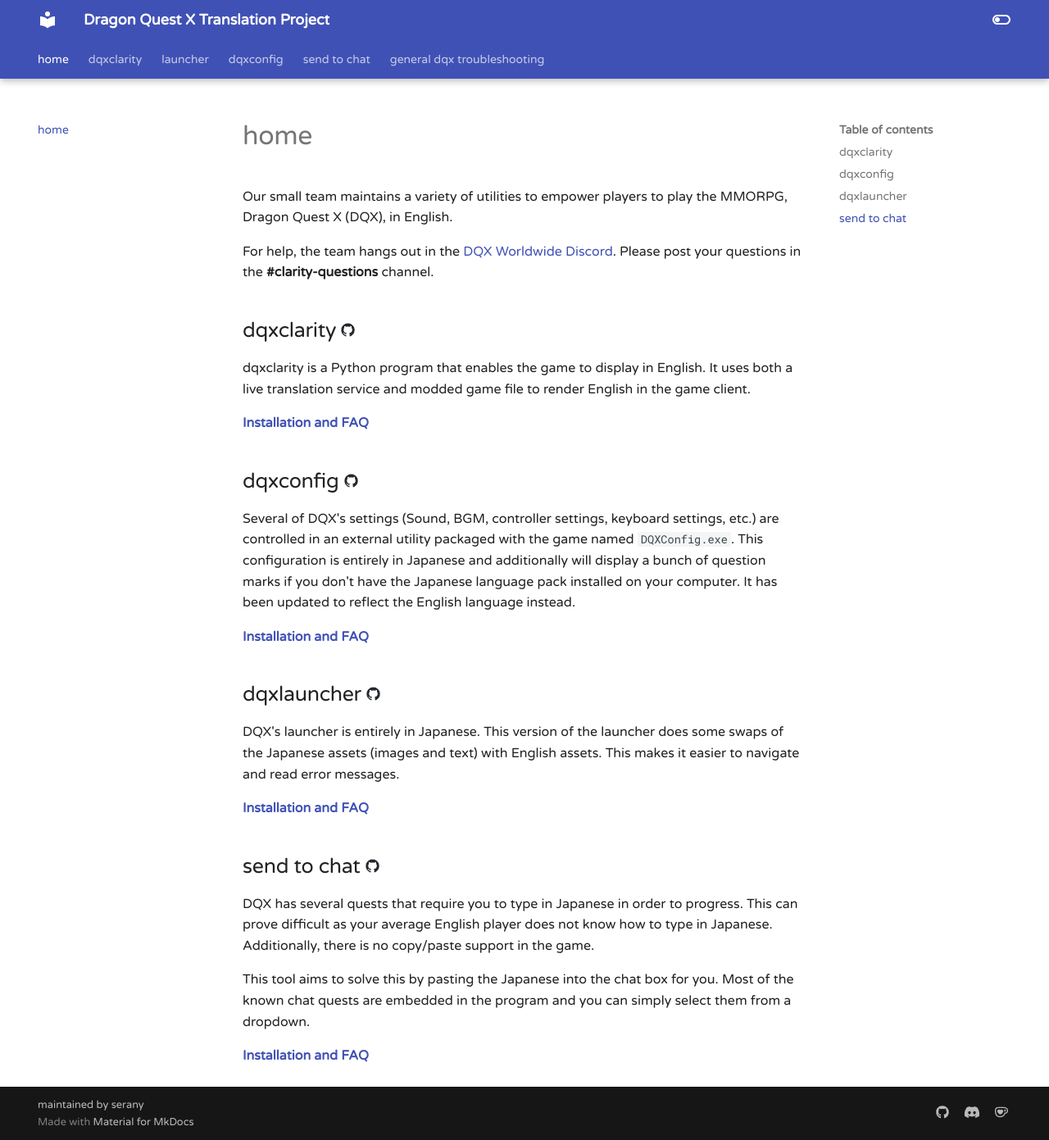
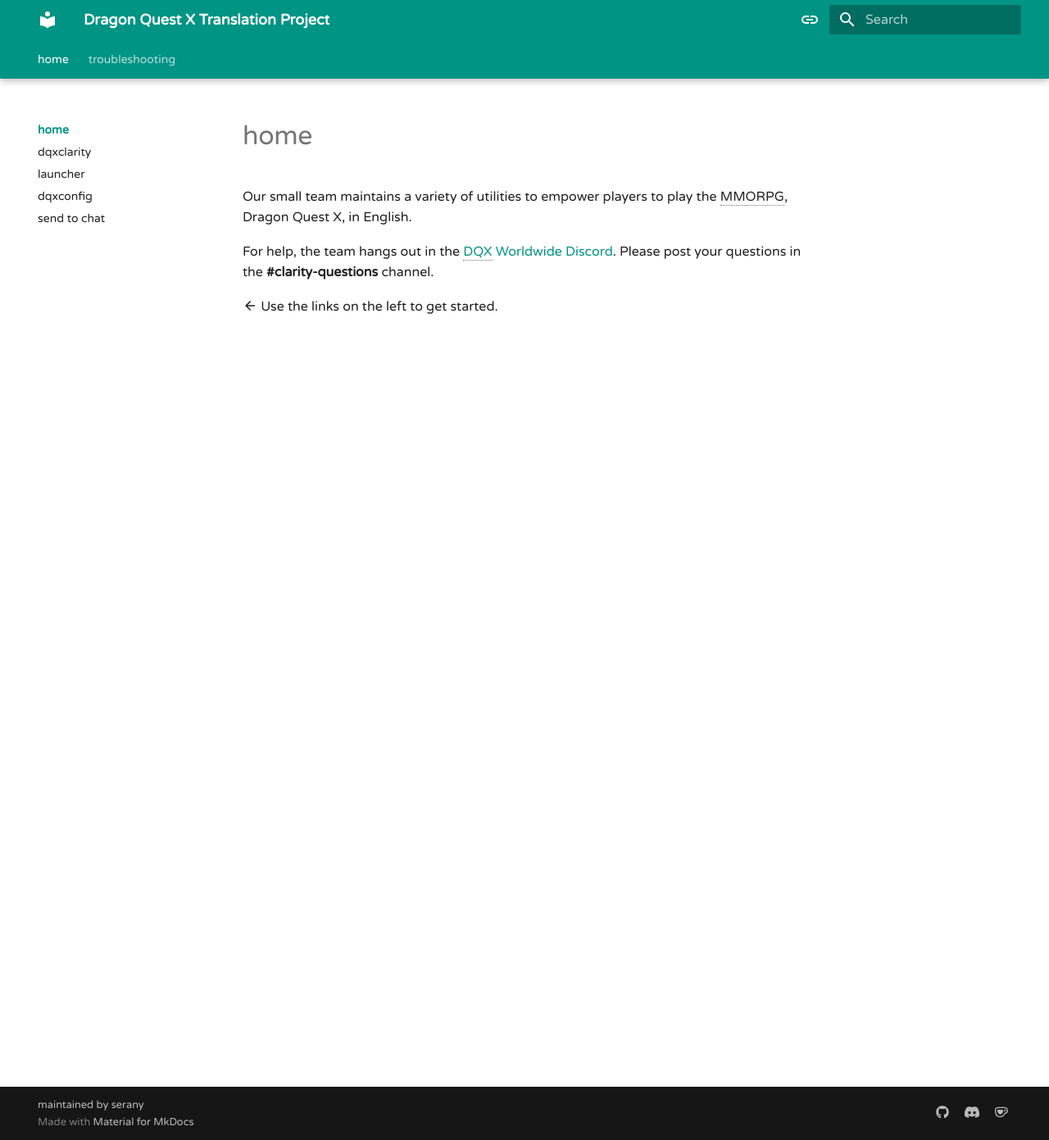
Before and after one commit to dqx-translation-project/dqx-translation-project.github.io, an MkDocs documentation site: the page built from docs/index.md, in a window 1280 px wide and 1391 px high. Shown: the whole window at 82% size. Built offline with MkDocs 1.6.1 and Material for MkDocs 9.7.7, drawn with Linux system fonts in a browser that asks for light colours.

Commit message:
Page updates

```diff
--- a/docs/index.md
+++ b/docs/index.md
@@ -1,31 +1,7 @@
 # home
 
-Our small team maintains a variety of utilities to empower players to play the MMORPG, Dragon Quest X (DQX), in English.
+Our small team maintains a variety of utilities to empower players to play the MMORPG, Dragon Quest X, in English.
 
 For help, the team hangs out in the [DQX Worldwide Discord](https://discord.gg/dragonquestx). Please post your questions in the **#clarity-questions** channel.
 
-## dqxclarity <a href="https://github.com/dqx-translation-project/dqxclarity"><img src="asset/github-mark.png" alt="github-mark" width="17"></a>
-
-dqxclarity is a Python program that enables the game to display in English. It uses both a live translation service and modded game file to render English in the game client.
-
-**[Installation and FAQ](dqxclarity.md)**
-
-## dqxconfig <a href="https://github.com/dqx-translation-project/dqx_en_config"><img src="asset/github-mark.png" alt="github-mark" width="17"></a>
-
-Several of DQX's settings (Sound, BGM, controller settings, keyboard settings, etc.) are controlled in an external utility packaged with the game named `DQXConfig.exe`. This configuration is entirely in Japanese and additionally will display a bunch of question marks if you don't have the Japanese language pack installed on your computer. It has been updated to reflect the English language instead.
-
-**[Installation and FAQ](dqxconfig.md)**
-
-## dqxlauncher <a href="https://github.com/dqx-translation-project/dqx_en_launcher"><img src="asset/github-mark.png" alt="github-mark" width="17"></a>
-
-DQX's launcher is entirely in Japanese. This version of the launcher does some swaps of the Japanese assets (images and text) with English assets. This makes it easier to navigate and read error messages.
-
-**[Installation and FAQ](dqxlauncher.md)**
-
-## send to chat <a href="https://github.com/dqx-translation-project/dqx-send-to-chat"><img src="asset/github-mark.png" alt="github-mark" width="17"></a>
-
-DQX has several quests that require you to type in Japanese in order to progress. This can prove difficult as your average English player does not know how to type in Japanese. Additionally, there is no copy/paste support in the game.
-
-This tool aims to solve this by pasting the Japanese into the chat box for you. Most of the known chat quests are embedded in the program and you can simply select them from a dropdown.
-
-**[Installation and FAQ](sendtochat.md)**
+:material-arrow-left: Use the links on the left to get started.
--- a/mkdocs.yml
+++ b/mkdocs.yml
@@ -4,14 +4,17 @@
 
 plugins:
   - glightbox  # add image zoom functionality
+  - search
 
 nav:
-  - index.md
-  - dqxclarity.md
-  - dqxlauncher.md
-  - dqxconfig.md
-  - sendtochat.md
-  - troubleshooting/dqx_troubleshooting.md
+  - home:
+    - index.md
+    - dqxclarity.md
+    - dqxlauncher.md
+    - dqxconfig.md
+    - sendtochat.md
+  - troubleshooting:
+    - troubleshooting/dqx_troubleshooting.md
 
 theme:
   name: material
@@ -33,21 +36,27 @@
     - navigation.indexes
     - toc.follow
     - navigation.top
+    - content.tooltips
     - search.suggest
     - search.highlight
-    - search.share
   palette:
-    - scheme: default
-      primary: indigo
-      accent: indigo
+    - media: "(prefers-color-scheme)"
       toggle:
-        icon: material/toggle-switch-off-outline
-        name: Switch to dark mode
-    - scheme: slate
-      primary: red
+        icon: material/link
+        name: Switch to light mode
+    - media: "(prefers-color-scheme: light)"
+      scheme: default
+      primary: teal
       accent: red
       toggle:
-        icon: material/toggle-switch
+        icon: material/weather-sunny
+        name: Switch to dark mode
+    - media: "(prefers-color-scheme: dark)"
+      scheme: slate
+      primary: black
+      accent: teal
+      toggle:
+        icon: material/weather-night
         name: Switch to light mode
 
 markdown_extensions:
@@ -56,6 +65,10 @@
   - pymdownx.superfences
   - attr_list
   - md_in_html
+  - abbr
+  - pymdownx.snippets:
+      auto_append:
+        - includes/abbreviations.md
   - pymdownx.blocks.caption
   - pymdownx.emoji:
       emoji_index: !!python/name:material.extensions.emoji.twemoji
@@ -64,14 +77,17 @@
         custom_icons:
           - overrides/.icons
 
+watch:
+  - includes
+
 extra:
   social:
     - icon: fontawesome/brands/github
-      link: https://github.com/jmctune
+      link: https://github.com/dqx-translation-project
       name: GitHub
     - icon: fontawesome/brands/discord
-      link: "https://discord.com"
-      name: mebo
+      link: "https://discord.gg/dragonquestx"
+      name: DQX Worldwide
     - icon: bootstrap/kofi
       link: https://ko-fi.com/serany
       name: serany on Ko-fi
```
Also changed, not shown: docs/dqxclarity.md (+1 -1 lines), docs/dqxconfig.md (+3 -3 lines), docs/dqxlauncher.md (+1 -1 lines), docs/sendtochat.md (+1 -1 lines), includes/abbreviations.md (added, +10 -0 lines).
